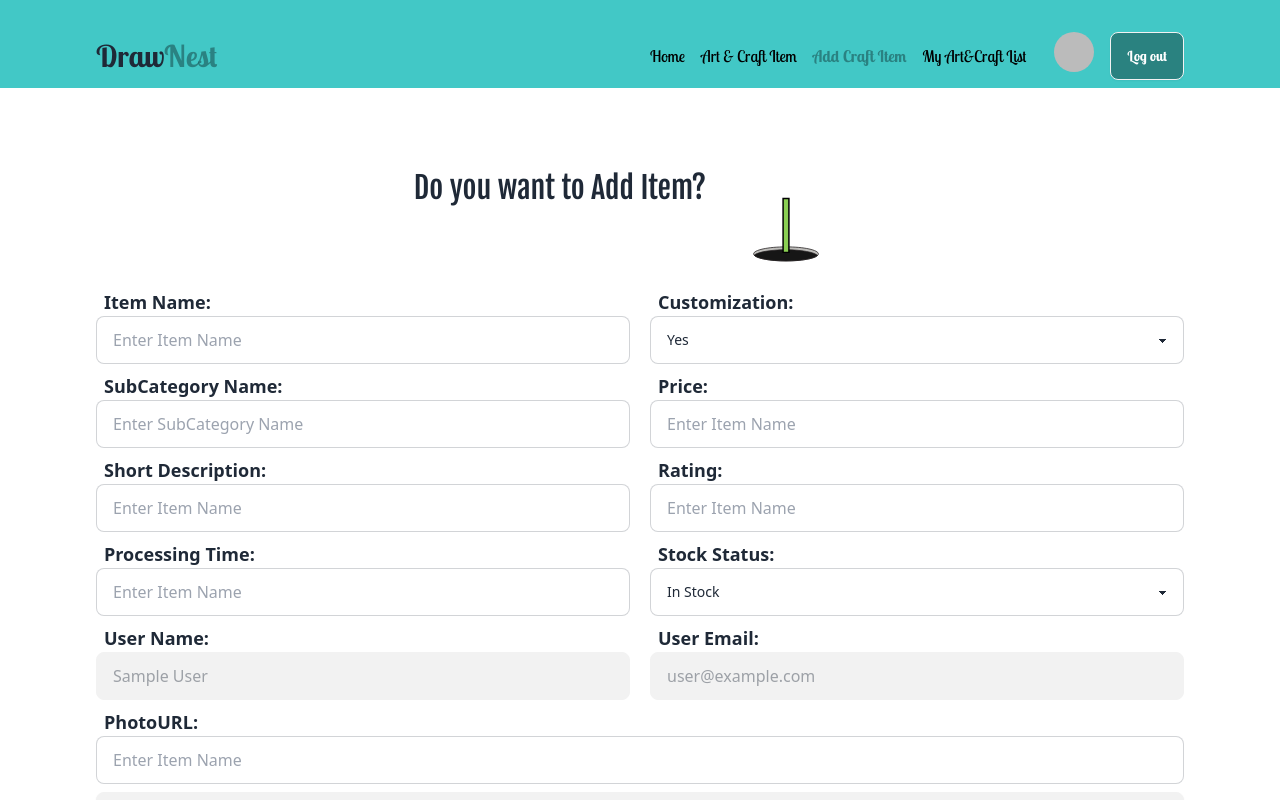
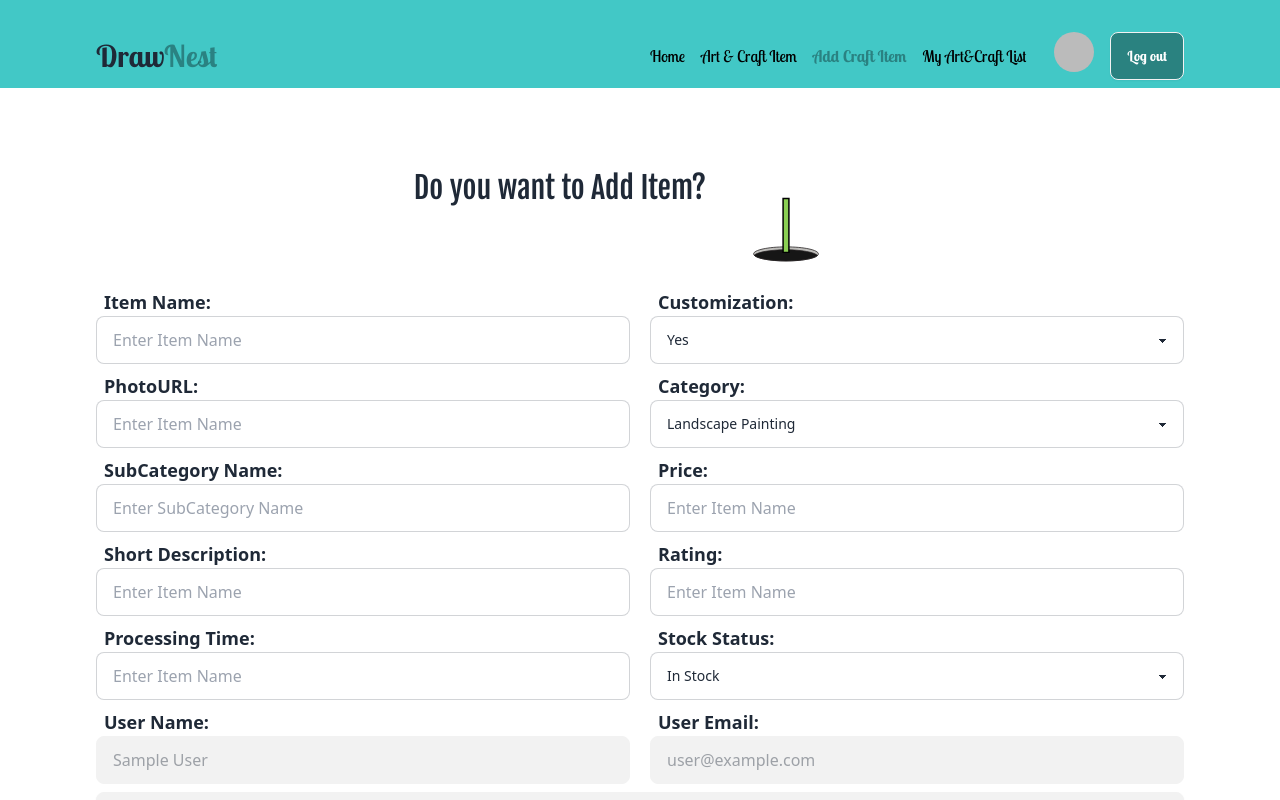
Before and after one commit to Dinobondhu-shill/DrawNest-client, a React (Vite) app: page /add-item in a window 1280 px wide. Shown: the top 800 px of the page. Built offline with nearby package versions, Linux system fonts and the light colour scheme; no server answers; sample sign-in values are in the browser's storage.

Commit message:
readme .md file added

```diff
--- /dev/null
+++ b/src/components/CategoryCard.jsx
@@ -0,0 +1,11 @@
+import React from 'react';
+
+const CategoryCard = () => {
+  return (
+    <div>
+
+    </div>
+  );
+};
+
+export default CategoryCard;
--- a/src/components/MyListCard.jsx
+++ b/src/components/MyListCard.jsx
@@ -51,8 +51,8 @@ return (
   <div>
 
     <div className="px-4 md:px-10 lg:px-24 py-2 flex flex-col md:flex-row  gap-10 border-y-2 border-[#5bafa5] rounded-xl">
-      <div className="md:w-1/5 md:border-r-2 flex items-center justify-center">
-        <img src={image} className="max-h-40 rounded-xl" alt="" />
+      <div className="md:w-1/5 md:border-r-2 flex items-center ">
+        <img src={image} className="max-h-40 md:mr-5 rounded-xl" alt="" />
       </div>
       <div className="border-x-2 px-5 md:w-4/6">
         <h3 className="font-fajila text-center text-2xl mt-4 text-[#5bafa5]">{item_name}</h3>
@@ -65,7 +65,7 @@ return (
         <p className="font-lobister text-2xl my-4 text-[#0a1717]  w-fit"># {subcategory_Name}</p>
         <div className="flex justify-between items-center mt-4 border-t-2 border-dotted pt-4">
           <p className="flex gap-3 items-center font-fajila text-[18px] ">
-            <GrMoney /> {price} Tk.</p>
+            <GrMoney /> {price} </p>
           <p className="flex gap-3 items-center font-fajila text-[18px] ">Customization: {customization}</p>
           <p className="flex gap-3 items-center font-fajila text-[18px] text-[#5bafa5]">
             <GiTimeTrap /> {processing_time}</p>
--- a/src/pages/AddArtAndCraft.jsx
+++ b/src/pages/AddArtAndCraft.jsx
@@ -29,10 +29,11 @@ const subcategory_Name = form.subCategory.value;
 const short_description = form.description.value;
 const processing_time = form.time.value;
 const stockStatus = form.status.value;
-const image = form.image.value
+const image = form.image.value;
+const category = form.category.value
 
-
-const item = {item_name, customization, User_Email, User_Name, rating, price, short_description, subcategory_Name, processing_time, stockStatus, image}
+const item = {item_name, customization, User_Email, User_Name, rating, price, short_description,category,
+subcategory_Name, processing_time, stockStatus, image}
 
 
 fetch('http://localhost:5000/artCollection',
@@ -78,8 +79,7 @@ return (
       <div className="w-full flex gap-5">
         <div className="mb-2 w-1/2">
           <h5 className="font-bold text-lg pl-2">Item Name:</h5>
-          <input type="text" name="name" placeholder="Enter Item Name"
-            className="input input-bordered w-full" />
+          <input type="text" name="name" placeholder="Enter Item Name" className="input input-bordered w-full" />
 
         </div>
 
@@ -94,6 +94,26 @@ return (
 
       </div>
       {/* form row-2 */}
+      <div className="w-full  flex gap-5">
+        <div className="mb-2 w-1/2">
+          <h5 className="font-bold text-lg pl-2">PhotoURL:</h5>
+          <input type="text" name="image" placeholder="Enter Item Name" className="input input-bordered w-full" />
+
+        </div>
+        <div className="mb-2 w-1/2">
+          <h5 className="font-bold text-lg pl-2">Category:</h5>
+          <select name="category" className="select select-bordered w-full">
+            <option value="Landscape Painting">Landscape Painting</option>
+            <option value="Portrait Drawing">Portrait Drawing</option>
+            <option value="Watercolour Painting">Watercolour Painting</option>
+            <option value="Oil Painting">Oil Painting</option>
+            <option value="Charcoal Sketching">Charcoal Sketching</option>
+            <option value="Cartoon Drawing">Cartoon Drawing</option>
+          </select>
+
+        </div>
+      </div>
+      {/* form row-2 */}
       <div className="w-full flex gap-5">
         <div className="mb-2 w-1/2">
           <h5 className="font-bold text-lg pl-2">SubCategory Name:</h5>
@@ -104,8 +124,7 @@ return (
 
         <div className="mb-2 w-1/2">
           <h5 className="font-bold text-lg pl-2">Price:</h5>
-          <input type="text" name="price" placeholder="Enter Item Name"
-            className="input input-bordered w-full" />
+          <input type="text" name="price" placeholder="Enter Item Name" className="input input-bordered w-full" />
 
         </div>
 
@@ -114,14 +133,12 @@ return (
       <div className="w-full flex gap-5">
         <div className="mb-2 w-1/2">
           <h5 className="font-bold text-lg pl-2">Short Description:</h5>
-          <input type="text" name="description" placeholder="Enter Item Name"
-            className="input input-bordered w-full" />
+          <input type="text" name="description" placeholder="Enter Item Name" className="input input-bordered w-full" />
         </div>
 
         <div className="mb-2 w-1/2">
           <h5 className="font-bold text-lg pl-2">Rating:</h5>
-          <input type="text" name="rating" placeholder="Enter Item Name"
-            className="input input-bordered w-full" />
+          <input type="text" name="rating" placeholder="Enter Item Name" className="input input-bordered w-full" />
 
         </div>
 
@@ -130,8 +147,7 @@ return (
       <div className="w-full flex gap-5">
         <div className="mb-2 w-1/2">
           <h5 className="font-bold text-lg pl-2">Processing Time:</h5>
-          <input  type="text" name="time" placeholder="Enter Item Name"
-            className="input input-bordered w-full" />
+          <input type="text" name="time" placeholder="Enter Item Name" className="input input-bordered w-full" />
 
         </div>
 
@@ -161,18 +177,9 @@ return (
         </div>
 
       </div>
-      {/* form row-5 */}
-      <div className="w-full">
-        <div className="mb-2">
-          <h5 className="font-bold text-lg pl-2">PhotoURL:</h5>
-          <input  type="text" name="image"  placeholder="Enter Item Name"
-            className="input input-bordered w-full" />
 
-        </div>
 
-      </div>
-
-      <button  type="submit"  className="btn btn-block  hover:bg-[#206463b1] "> submit </button>
+      <button type="submit" className="btn btn-block  hover:bg-[#206463b1] "> submit </button>
     </form>
   </div>
   <img src={photo} alt="" className="h-[200px] w-full " />
--- a/src/pages/MyArtAndCraftList.jsx
+++ b/src/pages/MyArtAndCraftList.jsx
@@ -2,6 +2,7 @@ import { Helmet } from "react-helmet-async";
 import { useLoaderData } from "react-router-dom";
 import MyListCard from "../components/MyListCard";
 import photo from '../../public/Wave.svg'
+import { FaChevronDown } from "react-icons/fa6";
 
 const MyArtAndCraftList = () => {
   const mydata = useLoaderData();
@@ -12,6 +13,15 @@ const MyArtAndCraftList = () => {
       <div className=" w-full">
 <img src={photo} alt="" className='max-h-72 w-full rotate-180'/>
   </div>
+  <div className="dropdown  px-4 md:px-10 lg:px-24 relative -top-60 left-1/3">
+      <div tabIndex={0} role="button" className="btn m-1 text-white font-bold hover:bg-[#42C8C6] bg-[#42C8C6]">Sort by
+        <FaChevronDown />
+      </div>
+      <ul tabIndex={0} className="dropdown-content z-[1] menu p-2  shadow bg-[#42C8C6] rounded-box w-44 text-center">
+        <li><a>Yes</a></li>
+        <li><a>No</a></li>
+      </ul>
+    </div>
       <Helmet>
         <title>My Added Items | DrawNest</title>
       </Helmet>
--- a/src/pages/Register.jsx
+++ b/src/pages/Register.jsx
@@ -28,7 +28,6 @@ const Register = () => {
       toast.success('Register Successful')
       swal("Registration Successfull");
       updateUserProfile(data.fullName, data.photoURL)
-      console.log(data.email, data.photoURL)
         .then(()=>{
           navigate('/')
 
--- a/src/pages/UpdatePage.jsx
+++ b/src/pages/UpdatePage.jsx
@@ -14,15 +14,15 @@ const UpdatePage = () => {
   const User_Email = form.email.value;
   const User_Name = form.userName.value;
   const rating = form.rating.value;
-  const price = form.rating.value;
+  const price = form.price.value;
   const subcategory_Name = form.subCategory.value;
   const short_description = form.description.value;
   const processing_time = form.time.value;
   const stockStatus = form.status.value;
-  const image = form.image.value
+  const image = form.image.value;
+  const category = form.category.value
 
-
-  const item = {item_name, customization, User_Email, User_Name, rating, price, short_description, subcategory_Name, processing_time, stockStatus, image}
+  const item = {item_name, customization, category, User_Email, User_Name, rating, price, short_description, subcategory_Name, processing_time, stockStatus, image}
   console.log(item)
   fetch(`http://localhost:5000/artCollection/${_id}`,
   {
@@ -73,6 +73,25 @@ const UpdatePage = () => {
                   </div>
 
                 </div>
+                <div className="w-full  flex gap-5">
+        <div className="mb-2 w-1/2">
+          <h5 className="font-bold text-lg pl-2">PhotoURL:</h5>
+          <input type="text" name="image" defaultValue={image} placeholder="Enter Item Name" className="input input-bordered w-full" />
+
+        </div>
+        <div className="mb-2 w-1/2">
+          <h5 className="font-bold text-lg pl-2">Category:</h5>
+          <select name="category" className="select select-bordered w-full">
+            <option value="Landscape Painting">Landscape Painting</option>
+            <option value="Portrait Drawing">Portrait Drawing</option>
+            <option value="Watercolour Painting">Watercolour Painting</option>
+            <option value="Oil Painting">Oil Painting</option>
+            <option value="Charcoal Sketching">Charcoal Sketching</option>
+            <option value="Cartoon Drawing">Cartoon Drawing</option>
+          </select>
+
+        </div>
+      </div>
                 {/* form row-2 */}
                 <div className="w-full flex gap-5">
                   <div className="mb-2 w-1/2">
@@ -141,18 +160,9 @@ const UpdatePage = () => {
                   </div>
 
                 </div>
-                {/* form row-5 */}
-                <div className="w-full">
-                  <div className="mb-2">
-                    <h5 className="font-bold text-lg pl-2">PhotoURL:</h5>
-                    <input type="text" name="image" defaultValue={image} placeholder="Enter Item Name"
-                      className="input input-bordered w-full" />
 
-                  </div>
 
-                </div>
-
-                  <button type="submit" className="btn block"
+                  <button type="submit" className="btn btn-block my-5"
                     data-tip="Update" >update</button>
 
               </form>
```
Also changed, not shown: src/pages/HomePage.jsx (+14 -1 lines), 1 other file (tests, documents, lock files or other folders). Lines whose indentation alone changed are shown as unchanged.
